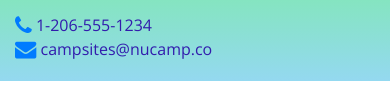
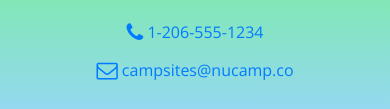
Before and after one commit to mbonzi/Bootstrap, a website: page aboutus.html in a window 390 px wide. Shown: the part 1393-1502 px from the top of the page. Before the commit the page ends 1474 px from the top, so only its background shows below. Drawn offline with nearby package versions, Linux system fonts and the light colour scheme; a web font is replaced by a local one.

Commit message:
Added phone and email contact buttons

```diff
--- a/aboutus.html
+++ b/aboutus.html
@@ -105,9 +105,16 @@
                     <a href="http://twitter.com/"><i class="fa fa-twitter"></i></a>
                     <a href="http://youtube.com/"><i class="fa fa-youtube"></i></a>
                 </div>
-                <div class="col-sm-4" text-center>
-                    <i class="fa fa-phone fa-lg text-primary"></i> 1-206-555-1234<br />
-                    <i class="fa fa-envelope fa-lg text-primary"></i> campsites@nucamp.co
+                <div class="col-sm-4 text-center">
+                    <a class="btn btn-link" role="button" href="tel:12065551234">
+                        <i class="fa fa-phone fa-lg text-primary"></i>
+                        1-206-555-1234
+                    </a>
+                    <br/>
+                    <a role="button" class="btn btn-link" href="mailto: campsites@nucamp.co">
+                        <i class="fa fa-envelope-o fa-lg text-primary"></i>
+                        campsites@nucamp.co
+                    </a>
                 </div>
            </div>
         </div>
```
Also changed, not shown: contactus.html (+9 -2 lines), index.html (+9 -2 lines).
